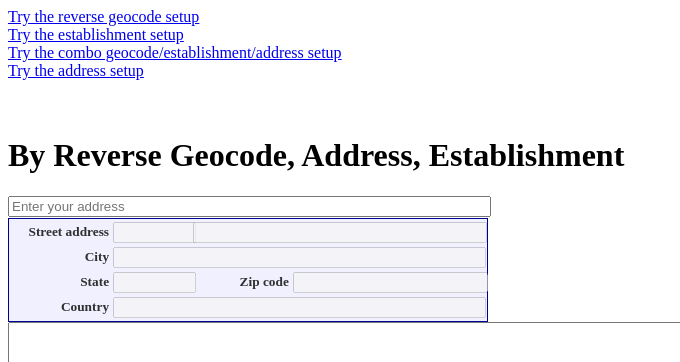
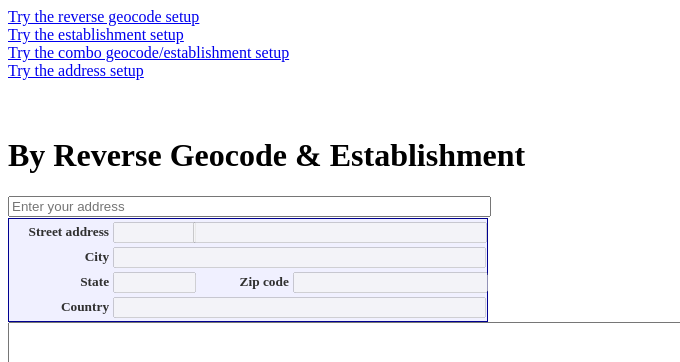
Before and after one commit to anandha-abhay/google-maps-playground, a plain HTML site: page combo.html in a window 1280 px wide. Shown: the top 362 px of the page, without its empty margins (0-680 px from the left). Drawn offline with Linux system fonts and the light colour scheme; some packages are replaced by stand-ins of ours.

Commit message:
update labels to reflect reality of value returns

```diff
--- a/combo.html
+++ b/combo.html
@@ -22,13 +22,13 @@
         <br />
         <a href="/google-maps-playground/establishment.html">Try the establishment setup</a>
         <br />
-        <a href="/google-maps-playground/combo.html">Try the combo geocode/establishment/address setup</a>
+        <a href="/google-maps-playground/combo.html">Try the combo geocode/establishment setup</a>
         <br />
         <a href="/google-maps-playground/address.html">Try the address setup</a>
         <br />
         <br />
         <br />
-        <h1>By Reverse Geocode, Address, Establishment</h1>
+        <h1>By Reverse Geocode & Establishment</h1>
         <div id="locationField">
           <input id="autocomplete" placeholder="Enter your address"
                               onFocus="geolocate()" type="text"></input>
```
Also changed, not shown: address.html (+1 -1 lines), establishment.html (+1 -1 lines), index.html (+1 -1 lines).
